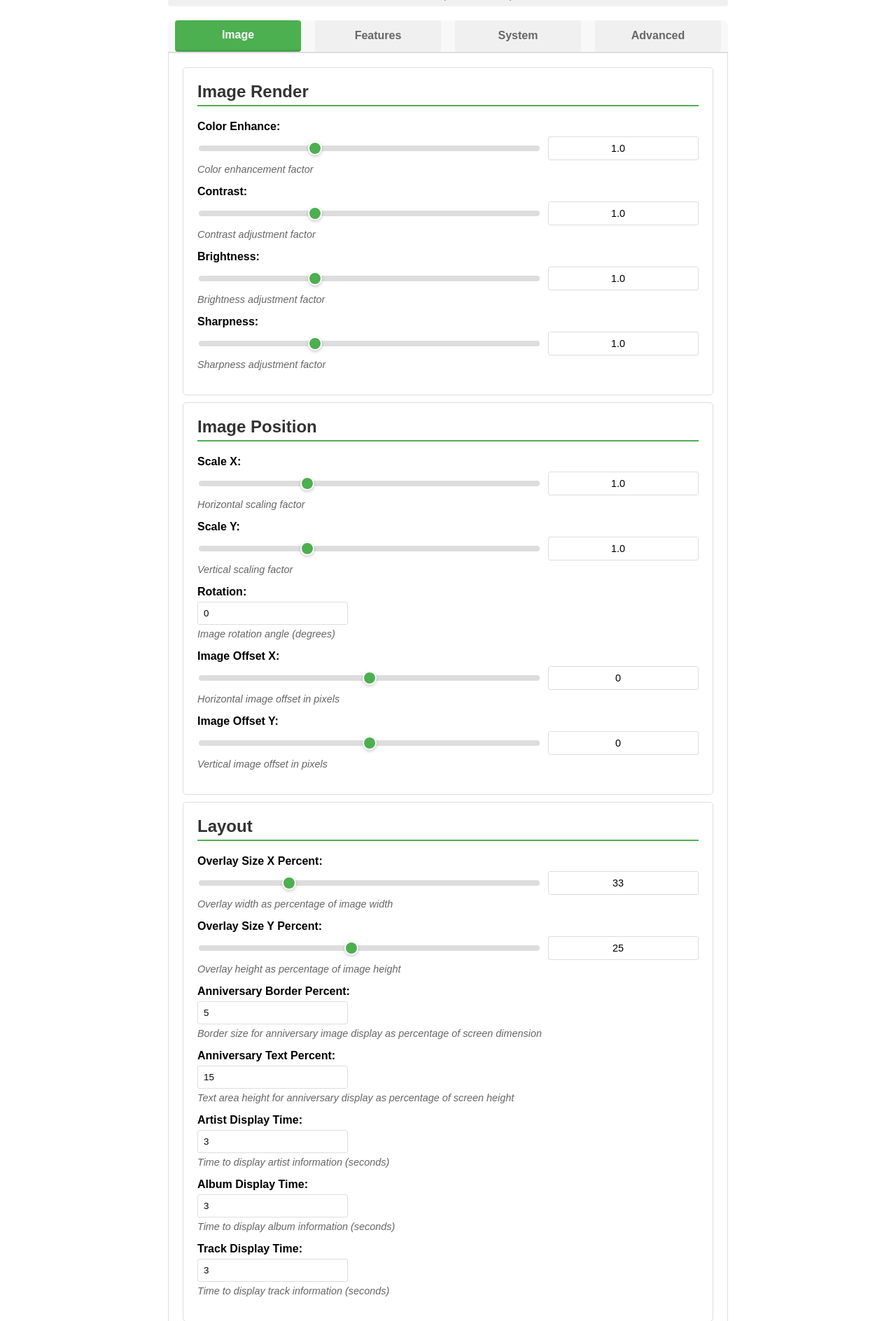
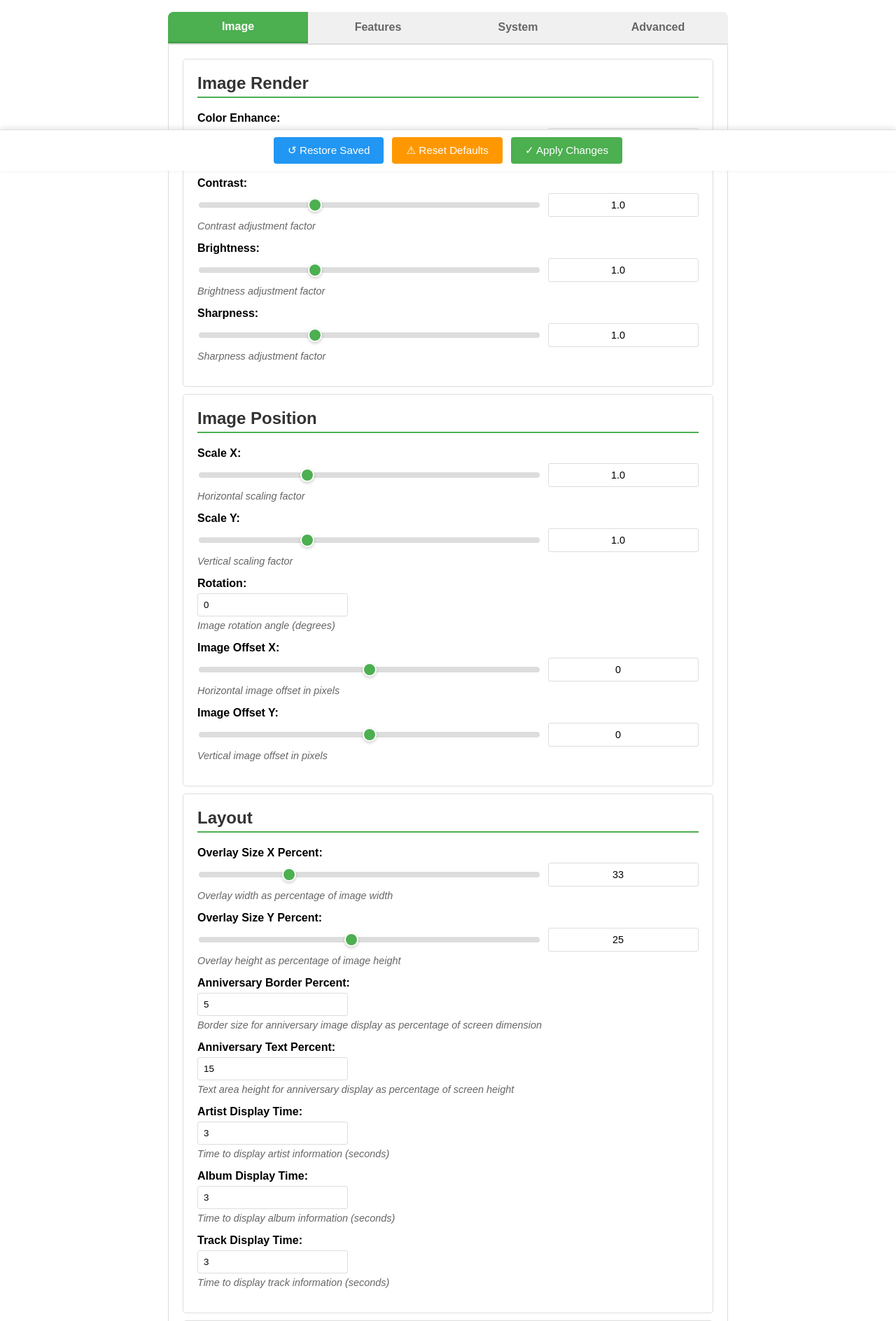
Before and after one commit to richardtkemp/roon-album-art-display, a Flask app: page / in a window 1280 px wide. Shown: the part 556-2444 px from the top of the page at 70% size. Run offline with Flask 3, Linux system fonts and the light colour scheme; data that the repository does not hold is empty; some libraries are stand-ins or nearby versions.

Commit message:
Unify action buttons and float them in a sticky footer
- All three buttons (Restore, Reset, Apply) now use consistent action-btn
  styling with matching padding, font-size, and icons
- Button group floats in a fixed footer bar, always visible while scrolling
- Body gets bottom padding to prevent content being hidden behind footer

Co-Authored-By: Claude Sonnet 4.6 <noreply@anthropic.com>

```diff
--- a/roon_display/web/static/css/styles.css
+++ b/roon_display/web/static/css/styles.css
@@ -6,6 +6,7 @@ body {
     max-width: 800px;
     margin: 0 auto;
     padding: 20px;
+    padding-bottom: 80px; /* Space for floating button footer */
 }
 
 /* Section styles */
@@ -54,54 +55,59 @@ input[type="checkbox"] { margin-right: 8px; }
 
 .textarea-large { height: 120px; }
 
-/* Button styles */
+/* Floating button footer */
+.button-group-floating {
+    position: fixed;
+    bottom: 0;
+    left: 0;
+    right: 0;
+    background: #fff;
+    border-top: 1px solid #ddd;
+    box-shadow: 0 -2px 8px rgba(0,0,0,0.1);
+    padding: 10px 20px;
+    z-index: 100;
+}
+
 .button-group {
     display: flex;
     justify-content: center;
     align-items: center;
-    gap: 15px;
-    margin-top: 30px;
+    gap: 12px;
     flex-wrap: wrap;
 }
+
+/* Unified action button style */
+.action-btn {
+    color: white;
+    padding: 10px 20px;
+    border: none;
+    border-radius: 4px;
+    cursor: pointer;
+    font-size: 0.95em;
+    font-weight: 500;
+}
+
+.apply-btn { background-color: #4CAF50; }
+.apply-btn:hover { background-color: #45a049; }
+
+.restore-btn { background: #2196F3; }
+.restore-btn:hover { background: #1976D2; }
+
+.reset-btn { background: #FF9800; }
+.reset-btn:hover { background: #F57C00; }
 
 /* Responsive adjustments for button group */
 @media (max-width: 600px) {
     .button-group {
         flex-direction: column;
-        gap: 10px;
+        gap: 8px;
     }
 
-    .button-group button {
+    .button-group .action-btn {
         width: 100%;
         max-width: 300px;
     }
 }
-
-button {
-    background-color: #4CAF50;
-    color: white;
-    padding: 12px 24px;
-    border: none;
-    border-radius: 4px;
-    cursor: pointer;
-    margin: 0 10px;
-}
-
-button:hover { background-color: #45a049; }
-
-.apply-btn { background-color: #4CAF50; }
-.apply-btn:hover { background-color: #45a049; }
-
-.control-btn {
-    background: #f0f0f0;
-    border: 1px solid #ccc;
-    padding: 6px 12px;
-    border-radius: 4px;
-    cursor: pointer;
-    font-size: 0.9em;
-}
-
-.control-btn:hover { background: #e0e0e0; }
 
 /* Message styles */
 .flash-messages { margin-bottom: 20px; }
@@ -368,23 +374,6 @@ button:hover { background-color: #45a049; }
 .tab-content.active { display: block; }
 
 
-.restore-btn {
-    background: #2196F3;
-    color: white;
-}
-
-.restore-btn:hover {
-    background: #1976D2;
-}
-
-.reset-btn {
-    background: #FF9800;
-    color: white;
-}
-
-.reset-btn:hover {
-    background: #F57C00;
-}
 
 /* Anniversary styles */
 .anniversary-entry {
--- a/roon_display/web/templates/config_form.html
+++ b/roon_display/web/templates/config_form.html
@@ -65,16 +65,20 @@
             {% endfor %}
         </div>
 
-        <div class="button-group">
-            <button type="button" class="control-btn restore-btn" onclick="restoreAllValues()">
-                ↺ Restore All Saved Values
-            </button>
-            <button type="button" class="control-btn reset-btn" onclick="resetAllToDefaults()">
-                ⚠ Reset All to Defaults
-            </button>
-            <button type="submit" name="action" value="apply" class="apply-btn" id="apply-btn">Apply Changes</button>
-            <div id="message-area" style="margin-top: 15px; display: none;">
+        <div class="button-group-floating">
+            <div id="message-area" style="display: none;">
                 <div id="message-content" class="flash-success"></div>
+            </div>
+            <div class="button-group">
+                <button type="button" class="action-btn restore-btn" onclick="restoreAllValues()">
+                    ↺ Restore Saved
+                </button>
+                <button type="button" class="action-btn reset-btn" onclick="resetAllToDefaults()">
+                    ⚠ Reset Defaults
+                </button>
+                <button type="submit" name="action" value="apply" class="action-btn apply-btn" id="apply-btn">
+                    ✓ Apply Changes
+                </button>
             </div>
         </div>
     </form>
```
